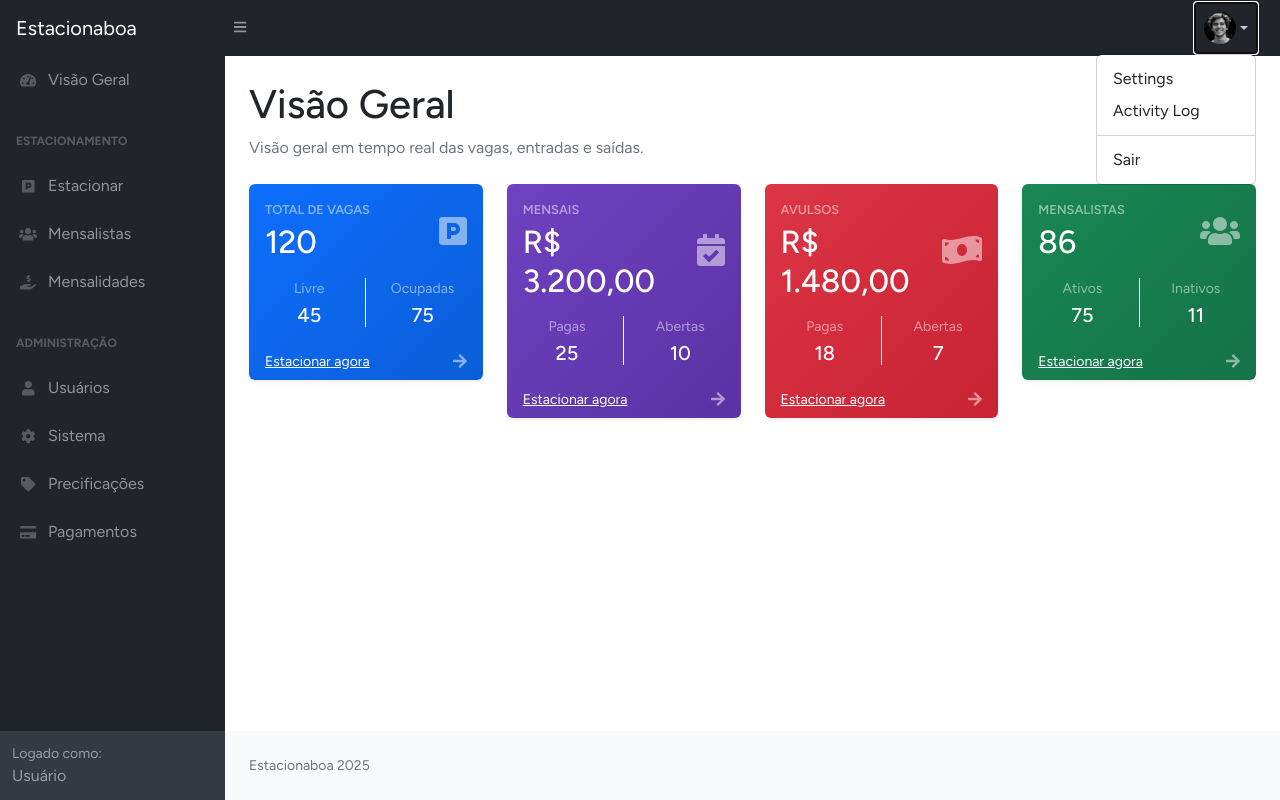
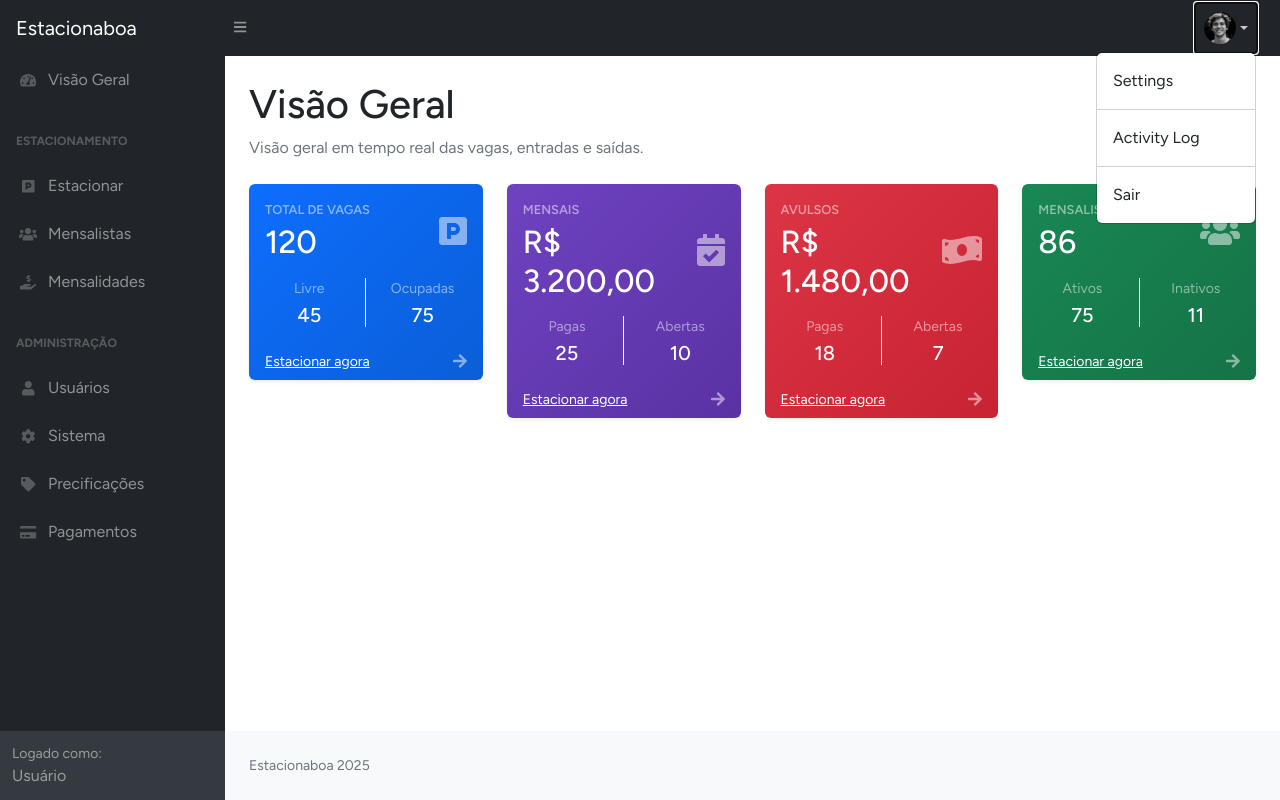
Before and after one commit to jotahtsx/estacionaboa-codeigniter, a CodeIgniter 4 app: the page made by www/app/Views/dashboard.php in a window 1280 px wide, after a click that opens the changed part. Run offline with PHP 8.4 and a stand-in for CodeIgniter, Linux system fonts and the light colour scheme; the template is opened without the code that fills it, so the values that code supplies are empty; some libraries are stand-ins or nearby versions.

Commit message:
ajustando header

```diff
--- a/www/app/Views/partials/topbar.php
+++ b/www/app/Views/partials/topbar.php
@@ -11,13 +11,22 @@
             <a class="nav-link dropdown-toggle d-flex align-items-center" id="navbarDropdown" href="#" role="button" data-bs-toggle="dropdown" aria-expanded="false">
                 <img src="<?= $imagePath ?>" alt="<?= esc($altText) ?>" title="<?= esc($altText) ?>" class="rounded-circle" style="width: 32px; height: 32px; object-fit: cover;">
             </a>
-            <ul class="dropdown-menu dropdown-menu-end" aria-labelledby="navbarDropdown">
-                <li><a class="dropdown-item" href="#">Settings</a></li>
-                <li><a class="dropdown-item" href="#">Activity Log</a></li>
+            <ul class="dropdown-menu dropdown-menu-end p-0 m-0" aria-labelledby="navbarDropdown">
                 <li>
-                    <hr class="dropdown-divider" />
+                    <a class="dropdown-item rounded-top py-3" href="#">Settings</a>
                 </li>
-                <li><a class="dropdown-item" href="<?= url_to('logout') ?>">Sair</a></li>
+                <li>
+                    <hr class="dropdown-divider my-0" />
+                </li>
+                <li>
+                    <a class="dropdown-item py-3" href="#">Activity Log</a>
+                </li>
+                <li>
+                    <hr class="dropdown-divider my-0" />
+                </li>
+                <li>
+                    <a class="dropdown-item rounded-bottom py-3" href="<?= url_to('logout') ?>">Sair</a>
+                </li>
             </ul>
         </li>
     </ul>
```
